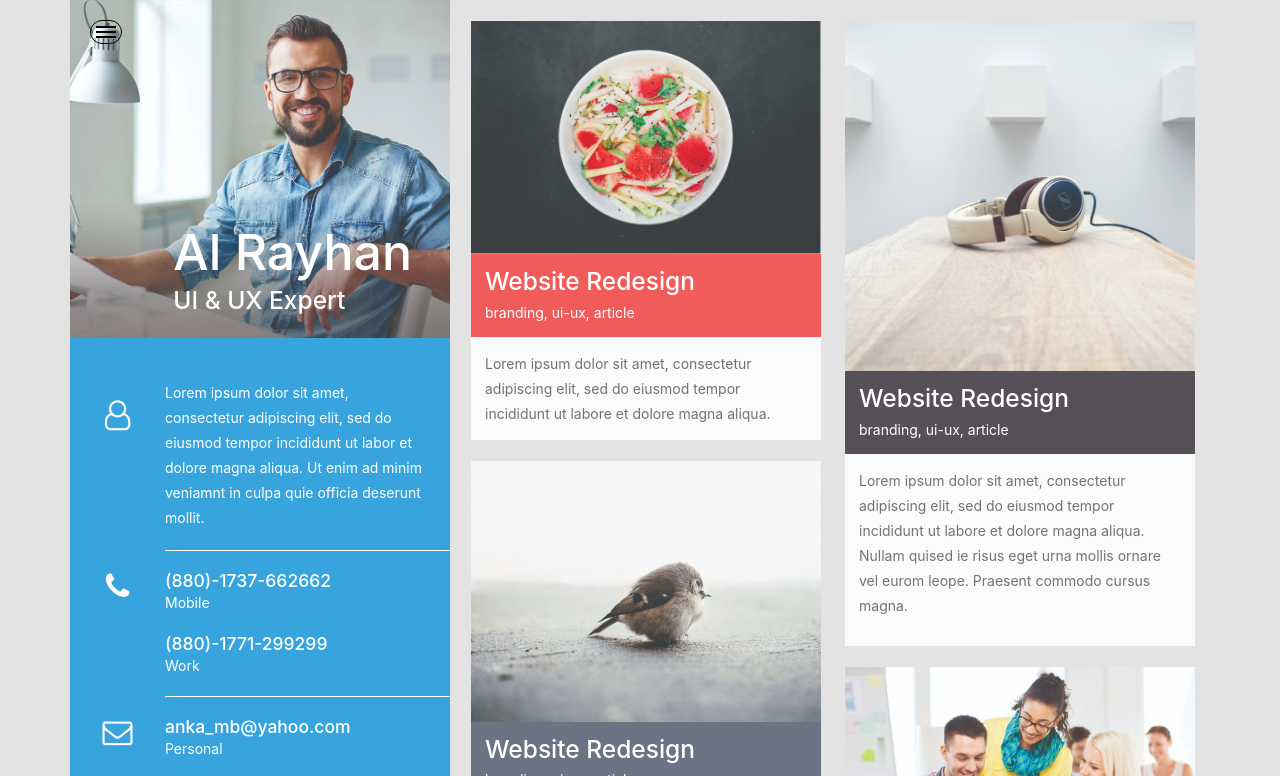
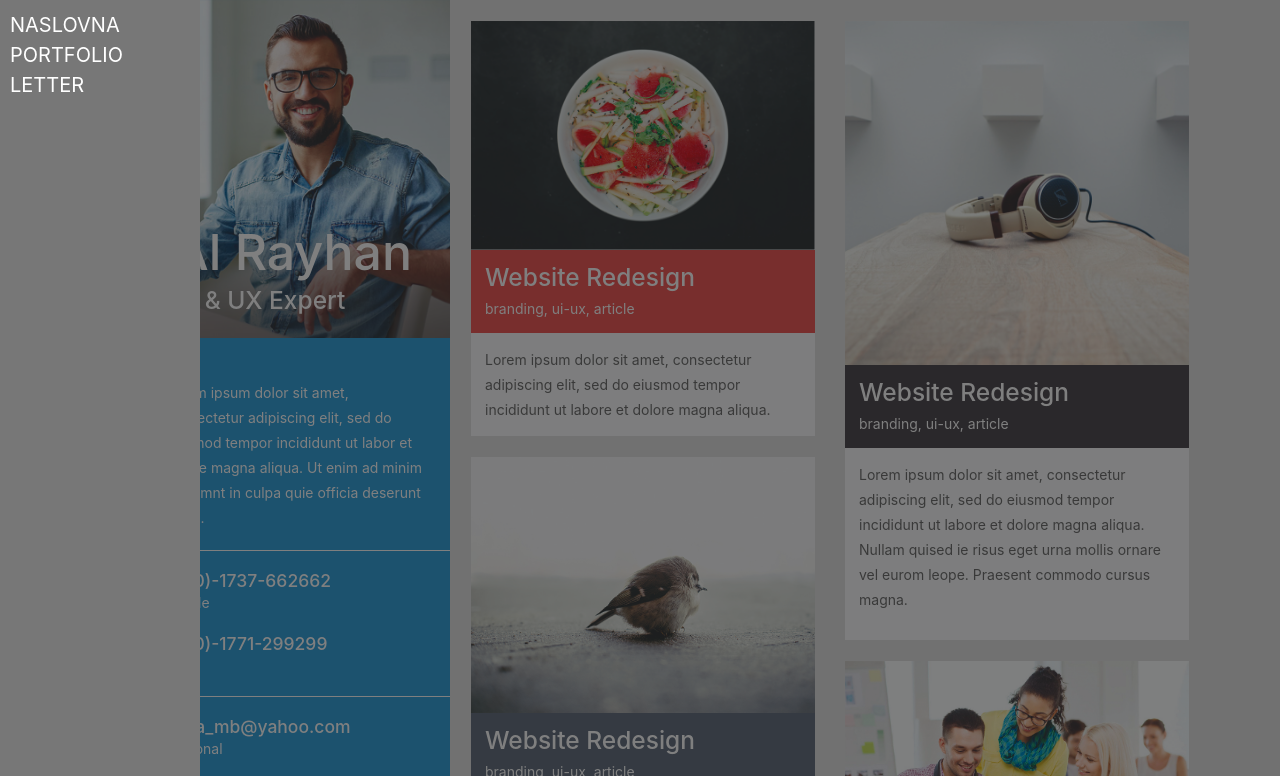
Before and after one commit to anka987/portfolio, a plain HTML site: page portfolio.html in a window 1280 px wide. Both pictures are taken after a click on the element 106 px from the left and 32 px from the top of the page. Shown: the top 776 px of the page. Drawn offline with Linux system fonts and the light colour scheme.

```diff
--- a/css/style.css
+++ b/css/style.css
@@ -341,6 +341,10 @@ img{
     color: #737373;
 }
 
+.redesign .masonery{
+    position: relative;
+}
+
 /*SECTION REDESIGN END*/
 /*3. PAGE END*/
 
--- a/portfolio.html
+++ b/portfolio.html
@@ -29,12 +29,23 @@
     </head>
 
     <body style="background-color: #e3e3e3">
+        <nav class="menu1">
+            <ul class="side-menu list-unstyled">
+                <li>
+                    <a href="#">Naslovna</a>
+                </li>
+                <li>
+                    <a href="#">Portfolio</a>
+                </li>
+                <li>
+                    <a href="#">Letter</a>
+                </li>
+            </ul>
+        </nav>
+        <div class="menu-overlay">
+
+        </div>
         <div class="container">
-            <!--HEADER START-->
-            <header>
-
-            </header><!--HEADER END-->
-
             <!--MAIN START-->
             <main>
                 <div class="row">
@@ -254,7 +265,7 @@
                         </section><!--SECTION REDESIGN END-->
 
                         <!--SECTION SOCIAL START-->
-                        <section class="social p-4"  style="background-color: #fafbfc">
+                        <section class="social p-4 mb-3 mb-lg-0"  style="background-color: #fafbfc">
                             <div class="row">
                                 <div class="col-md-6 d-flex justify-content-around">
                                     <a href="https://www.google.rs" target="_blank">www.anka_markovic_borak.com</a>
@@ -265,14 +276,9 @@
                             </div>
                         </section><!--SECTION SOCIAL END-->
                     </div>
-
-
-
-
                 </div>
+            </main><!--MAIN END-->
         </div>
-    </main><!--MAIN END-->
-</div>
 
 <!-- jQuery (necessary for Bootstrap's JavaScript plugins) -->
 <script src="js/jquery.min.js" type="text/javascript"></script>
@@ -280,8 +286,7 @@
 <!-- Include all compiled plugins (below), or include individual files as needed -->
 <script src="js/bootstrap.min.js"></script>
 
-<!--CUSTOM PAGE JS
-<script src="js/masonry.pkgd.min.js" type="text/javascript"></script>-->
+
 
 <script src="js/main.js" type="text/javascript"></script>
 </body>
```
Also changed, not shown: cover-letter.html (+16 -5 lines), single.html (+16 -5 lines).
